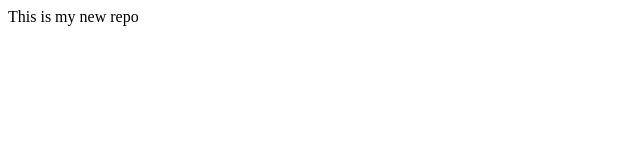
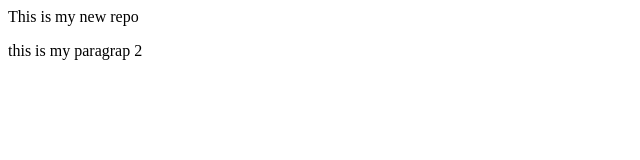
Before and after one commit to satendrav654/localRepaa, a plain HTML site: page index.html in a window 1280 px wide. Shown: the whole page, without its empty margins (0-640 px from the left). Drawn offline with Linux system fonts and the light colour scheme.

Commit message:
Add new featur

```diff
--- a/index.html
+++ b/index.html
@@ -1 +1,2 @@
 <p> This is my new repo</p>
+<p> this is my paragrap 2</p>
```
